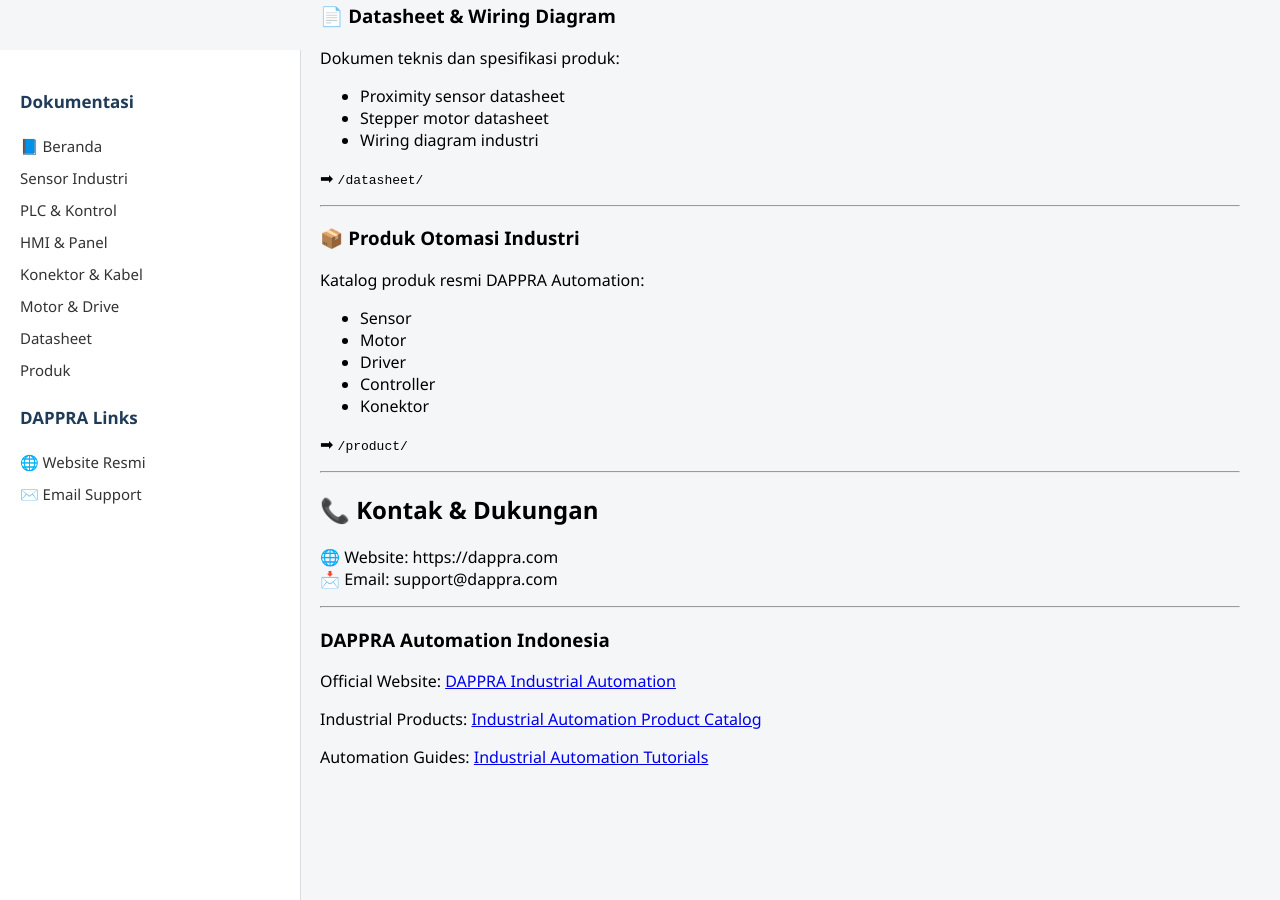
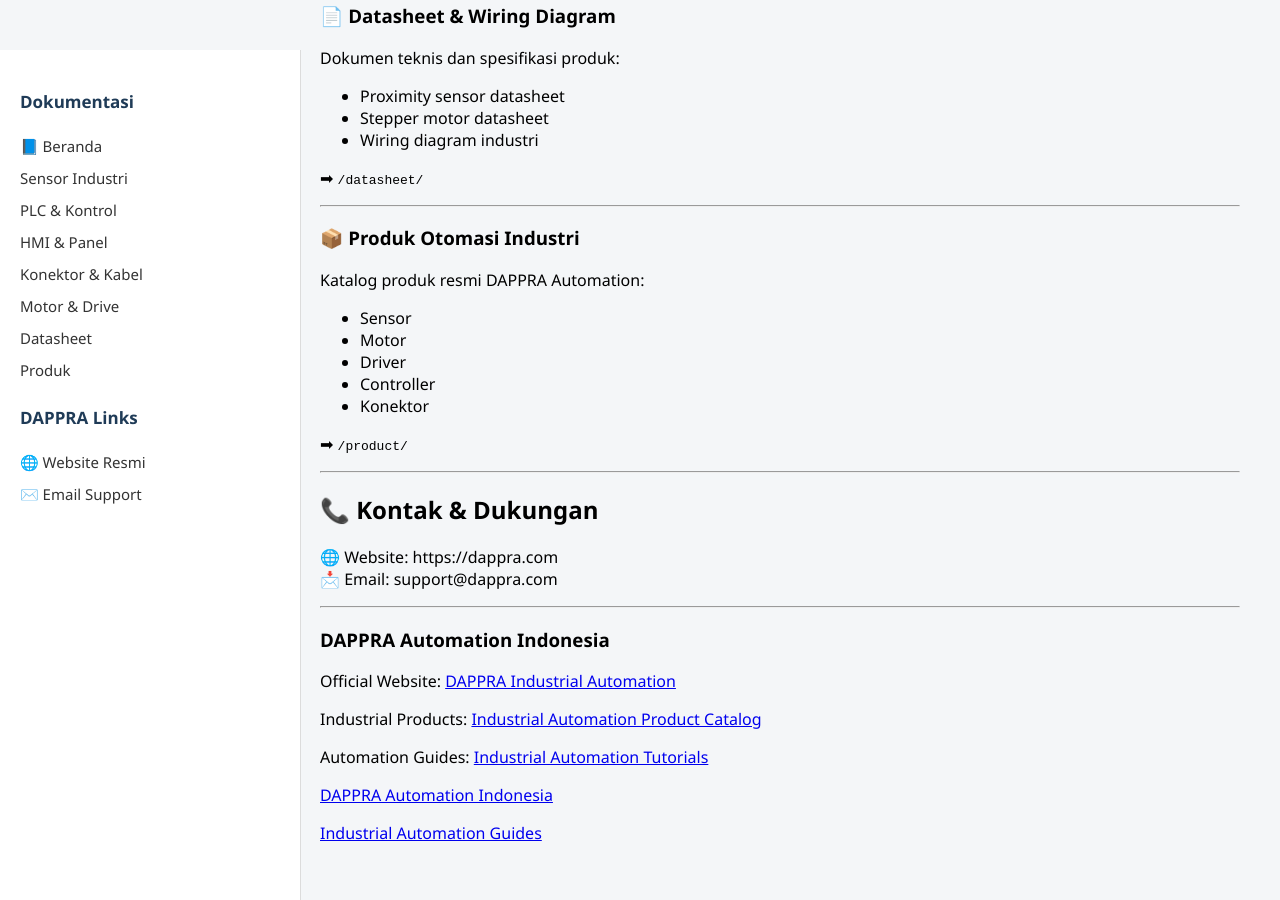
Before and after one commit to dappra-automation/industrial-automation-guides, a Jekyll site: the page built from docs/index.md, in a window 1280 px wide and 900 px high, scrolled down 1516 px. Built offline with Jekyll 4.4.1, drawn with Linux system fonts in a browser that asks for light colours; before the commit the page ends 2340 px from its top, so only the background shows below that.

Commit message:
Update index.md

```diff
--- a/docs/index.md
+++ b/docs/index.md
@@ -116,4 +116,11 @@ Automation Guides:
 Industrial Automation Tutorials
 </a>
 </p>
+<a href="https://dappra.com">
+DAPPRA Automation Indonesia
+</a>
+
+<a href="https://dappra.com/category/automation/">
+Industrial Automation Guides
+</a>
 <!-- force rebuild -->
```
